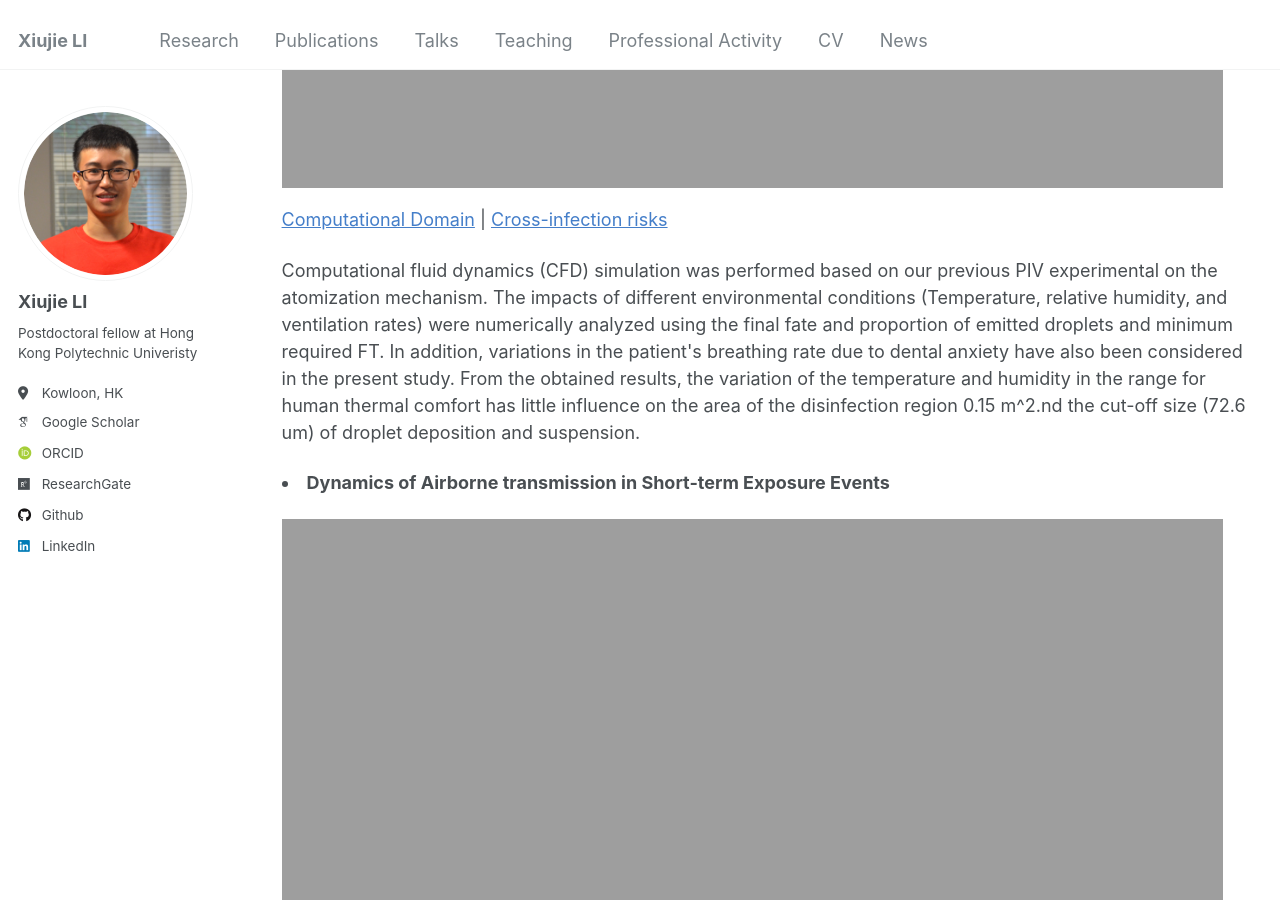
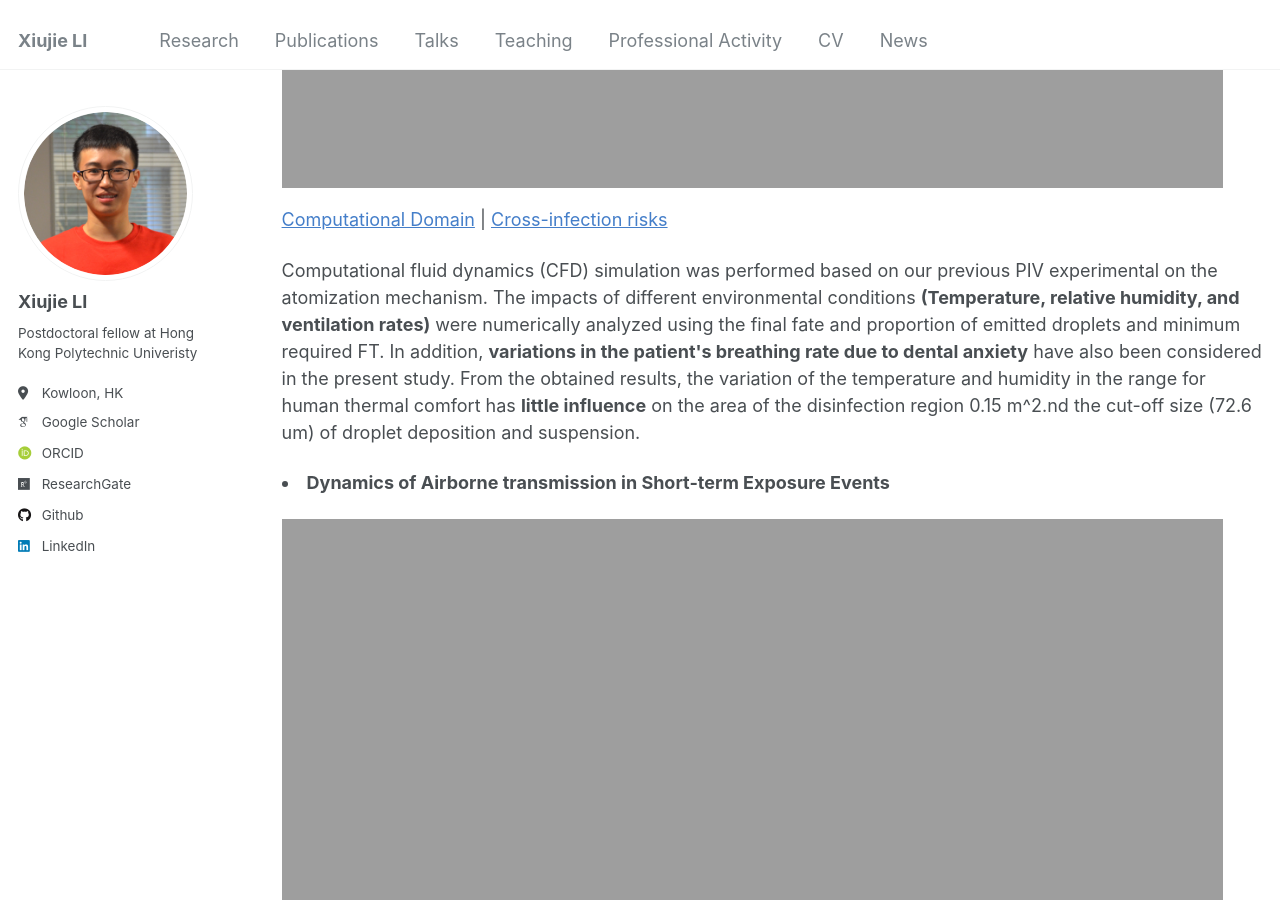
Before and after one commit to XiujieLI/XiujieLI.github.io, a Jekyll site: the page built from _pages/portfolio.html, in a window 1280 px wide and 900 px high, scrolled down 1975 px. Built offline with Jekyll 4.4.1, drawn with Linux system fonts in a browser that asks for light colours; some web fonts are replaced.

Commit message:
Update portfolio.html

```diff
--- a/_pages/portfolio.html
+++ b/_pages/portfolio.html
@@ -27,7 +27,7 @@ My current study is dedicated to <strong> dynamics of airborne transmission in s
         <a style="color: #447ec9" href="https://doi.org/10.1016/j.jhazmat.2024.135338">Computational Domain</a> | <a style="color: #447ec9" href="https://doi.org/10.1016/j.jobe.2023.106961">Cross-infection risks</a>
         </p>
         <p class="w3-justify">
-        Computational fluid dynamics (CFD) simulation was performed based on our previous PIV experimental on the atomization mechanism. The impacts of different environmental conditions (Temperature, relative humidity, and ventilation rates) were numerically analyzed using the final fate and proportion of emitted droplets and minimum required FT. In addition, variations in the patient's breathing rate due to dental anxiety have also been considered in the present study. From the obtained results, the variation of the temperature and humidity in the range for human thermal comfort has little influence on the area of the disinfection region 0.15 m^2.nd the cut-off size (72.6 um) of droplet deposition and suspension.
+        Computational fluid dynamics (CFD) simulation was performed based on our previous PIV experimental on the atomization mechanism. The impacts of different environmental conditions <strong>(Temperature, relative humidity, and ventilation rates)</strong> were numerically analyzed using the final fate and proportion of emitted droplets and minimum required FT. In addition, <strong>variations in the patient's breathing rate due to dental anxiety</strong> have also been considered in the present study. From the obtained results, the variation of the temperature and humidity in the range for human thermal comfort has <strong>little influence</strong> on the area of the disinfection region 0.15 m^2.nd the cut-off size (72.6 um) of droplet deposition and suspension.
         </p>
 
 
```
